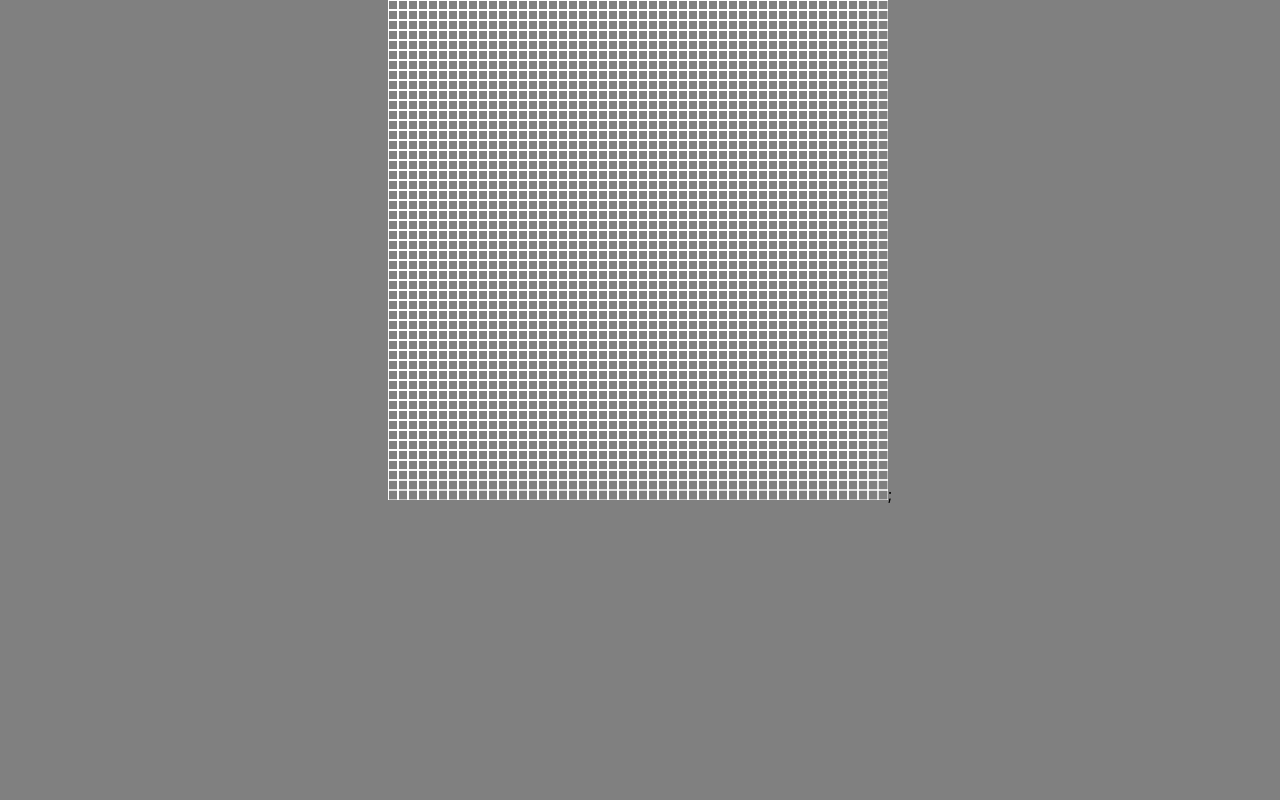
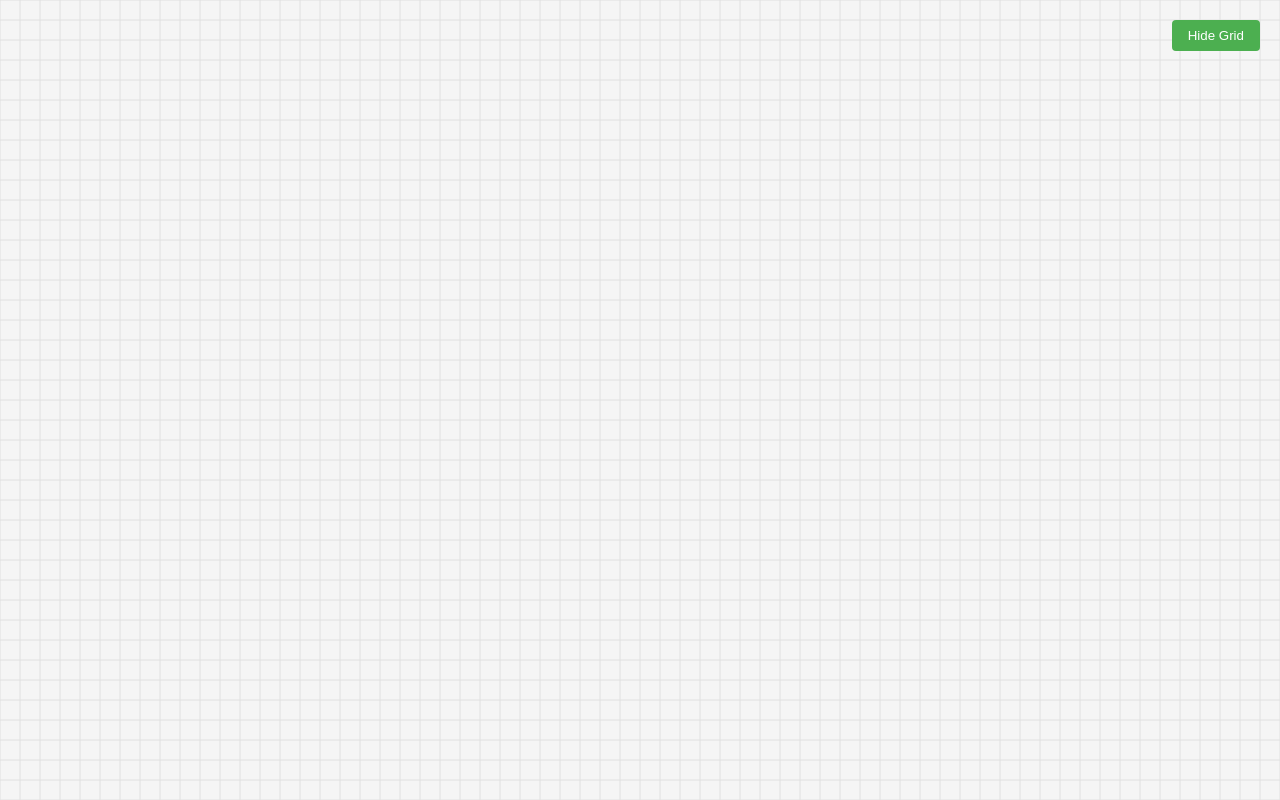
Before and after one commit to izanhuang/dooble, a React (Create React App) app: page / in a window 1280 px wide. Built offline with nearby package versions, Linux system fonts and the light colour scheme.

Commit message:
Canvas redrawn

```diff
--- a/src/components/canvas/Canvas.js
+++ b/src/components/canvas/Canvas.js
@@ -1,10 +1,91 @@
+import { useEffect, useRef, useState } from "react";
 import CanvasEventListeners from "./CanvasEventListeners";
+import { drawGridLines } from "../../helpers/grid";
 
 function Canvas() {
+  const canvasRef = useRef(null);
+  const gridCanvasRef = useRef(null);
+  const [showGrid, setShowGrid] = useState(true);
+
+  useEffect(() => {
+    const canvas = canvasRef.current;
+    const gridCanvas = gridCanvasRef.current;
+
+    const resizeCanvas = () => {
+      const width = window.innerWidth;
+      const height = window.innerHeight;
+
+      canvas.width = width;
+      canvas.height = height;
+      gridCanvas.width = width;
+      gridCanvas.height = height;
+
+      // Draw initial grid
+      const gridContext = gridCanvas.getContext("2d");
+      drawGridLines({ current: gridContext });
+    };
+
+    // Initial resize and grid draw
+    resizeCanvas();
+
+    // Add event listener for window resize
+    window.addEventListener("resize", resizeCanvas);
+
+    // Cleanup
+    return () => {
+      window.removeEventListener("resize", resizeCanvas);
+    };
+  }, []);
+
   return (
     <>
-      <CanvasEventListeners />
-      <canvas id="canvas" width="500" height="500"></canvas>;
+      <CanvasEventListeners
+        showGrid={showGrid}
+        canvasRef={canvasRef}
+        gridCanvasRef={gridCanvasRef}
+      />
+      <div style={{ position: "fixed", top: 20, right: 20, zIndex: 1000 }}>
+        <button
+          onClick={() => setShowGrid(!showGrid)}
+          style={{
+            padding: "8px 16px",
+            backgroundColor: showGrid ? "#4CAF50" : "#f44336",
+            color: "white",
+            border: "none",
+            borderRadius: "4px",
+            cursor: "pointer",
+          }}
+        >
+          {showGrid ? "Hide Grid" : "Show Grid"}
+        </button>
+      </div>
+      <canvas
+        ref={gridCanvasRef}
+        id="gridCanvas"
+        style={{
+          position: "fixed",
+          top: 0,
+          left: 0,
+          width: "100%",
+          height: "100%",
+          display: showGrid ? "block" : "none",
+          zIndex: 1,
+          pointerEvents: "none",
+        }}
+      />
+      <canvas
+        ref={canvasRef}
+        id="canvas"
+        style={{
+          position: "fixed",
+          top: 0,
+          left: 0,
+          width: "100%",
+          height: "100%",
+          display: "block",
+          zIndex: 2,
+        }}
+      />
     </>
   );
 }
--- a/src/components/canvas/CanvasEventListeners.js
+++ b/src/components/canvas/CanvasEventListeners.js
@@ -1,31 +1,56 @@
 import { useEffect, useRef, useState } from "react";
 import { drawGridLines } from "../../helpers/grid";
 
-function CanvasEventListeners() {
-  const [canvas, setCanvas] = useState(null);
+function CanvasEventListeners({ showGrid, canvasRef, gridCanvasRef }) {
   const [isMouseDown, setIsMouseDown] = useState(null);
   const [currentPosition, setCurrentPosition] = useState([-1, -1]);
   const context = useRef();
+  const gridContext = useRef();
 
   useEffect(() => {
-    if (!canvas) {
-      setCanvas(document.getElementById("canvas"));
-    } else {
-      context.current = canvas.getContext("2d");
+    if (canvasRef.current && gridCanvasRef.current) {
+      context.current = canvasRef.current.getContext("2d");
+      gridContext.current = gridCanvasRef.current.getContext("2d");
 
-      // canvas background
-      drawGridLines(context);
-
-      // brush size
+      // Set up drawing context
       context.current.lineWidth = 10;
-      // brush color
       context.current.strokeStyle = "white";
 
+      // Draw initial grid
+      if (showGrid) {
+        drawGridLines(gridContext);
+      }
+
+      // Add event listeners to the drawing canvas
+      const canvas = canvasRef.current;
       canvas.addEventListener("mousedown", handleCanvasMouseDown);
       canvas.addEventListener("mousemove", handleCanvasMouseMove);
       canvas.addEventListener("mouseup", handleCanvasMouseUp);
+
+      return () => {
+        canvas.removeEventListener("mousedown", handleCanvasMouseDown);
+        canvas.removeEventListener("mousemove", handleCanvasMouseMove);
+        canvas.removeEventListener("mouseup", handleCanvasMouseUp);
+      };
     }
-  }, [canvas]);
+  }, [canvasRef, gridCanvasRef]);
+
+  useEffect(() => {
+    if (gridCanvasRef.current) {
+      // Clear grid canvas
+      gridContext.current.clearRect(
+        0,
+        0,
+        gridCanvasRef.current.width,
+        gridCanvasRef.current.height
+      );
+
+      // Redraw grid if enabled
+      if (showGrid) {
+        drawGridLines(gridContext);
+      }
+    }
+  }, [showGrid]);
 
   useEffect(() => {
     if (isMouseDown) {
@@ -50,6 +75,8 @@ function CanvasEventListeners() {
     event.preventDefault();
     setIsMouseDown(false);
   }
+
+  return null; // We don't need to render anything here as the canvases are rendered in the Canvas component
 }
 
 export default CanvasEventListeners;
--- a/src/helpers/grid.js
+++ b/src/helpers/grid.js
@@ -1,20 +1,31 @@
 function drawGridLines(context) {
+  const canvas = context.current.canvas;
+  const width = canvas.width;
+  const height = canvas.height;
+  const gridSize = 20; // Size of each grid cell
+
+  // Fill background with light gray
+  context.current.fillStyle = "#f5f5f5";
+  context.current.fillRect(0, 0, width, height);
+
   context.current.beginPath();
   context.current.lineWidth = 1;
-  context.current.strokeStyle = "white";
+  context.current.strokeStyle = "#e0e0e0"; // Light gray grid lines
   context.current.fillStyle = "transparent";
 
-  for (let i = 0; i <= 500; i += 10) {
-    // vertical
-    context.current.moveTo(i, 0); // [[0,0], [100,0], [200,0], ...]
-    context.current.lineTo(i, 500); // [[0,500], [100,500], [200,500], ...]
+  // Draw vertical lines
+  for (let x = 0; x <= width; x += gridSize) {
+    context.current.moveTo(x, 0);
+    context.current.lineTo(x, height);
+  }
 
-    // horizontal
-    context.current.moveTo(0, i); // [[0,0], [0,100], [0,200], ...]
-    context.current.lineTo(500, i); // [[500,0], [500,100], [500,200], ...]
+  // Draw horizontal lines
+  for (let y = 0; y <= height; y += gridSize) {
+    context.current.moveTo(0, y);
+    context.current.lineTo(width, y);
+  }
 
-    context.current.stroke();
-  }
+  context.current.stroke();
   context.current.closePath();
 }
 
```
